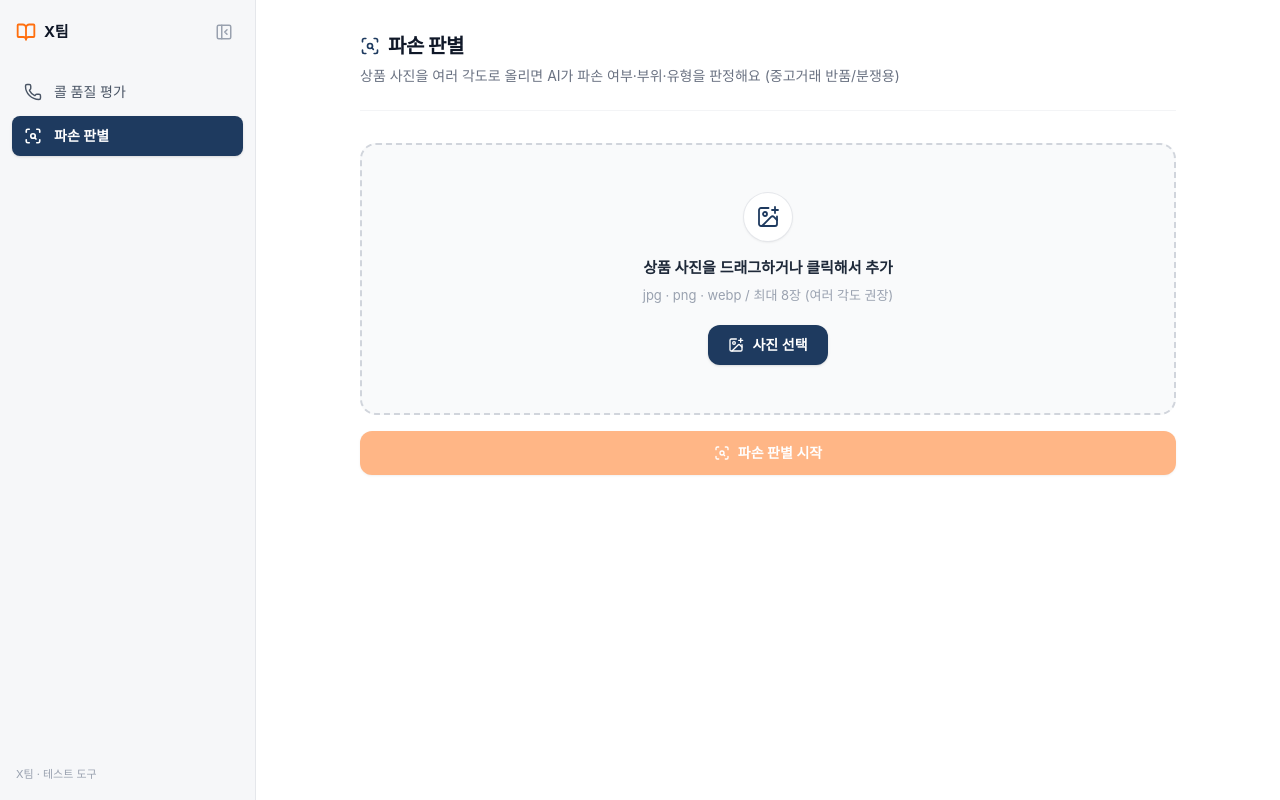
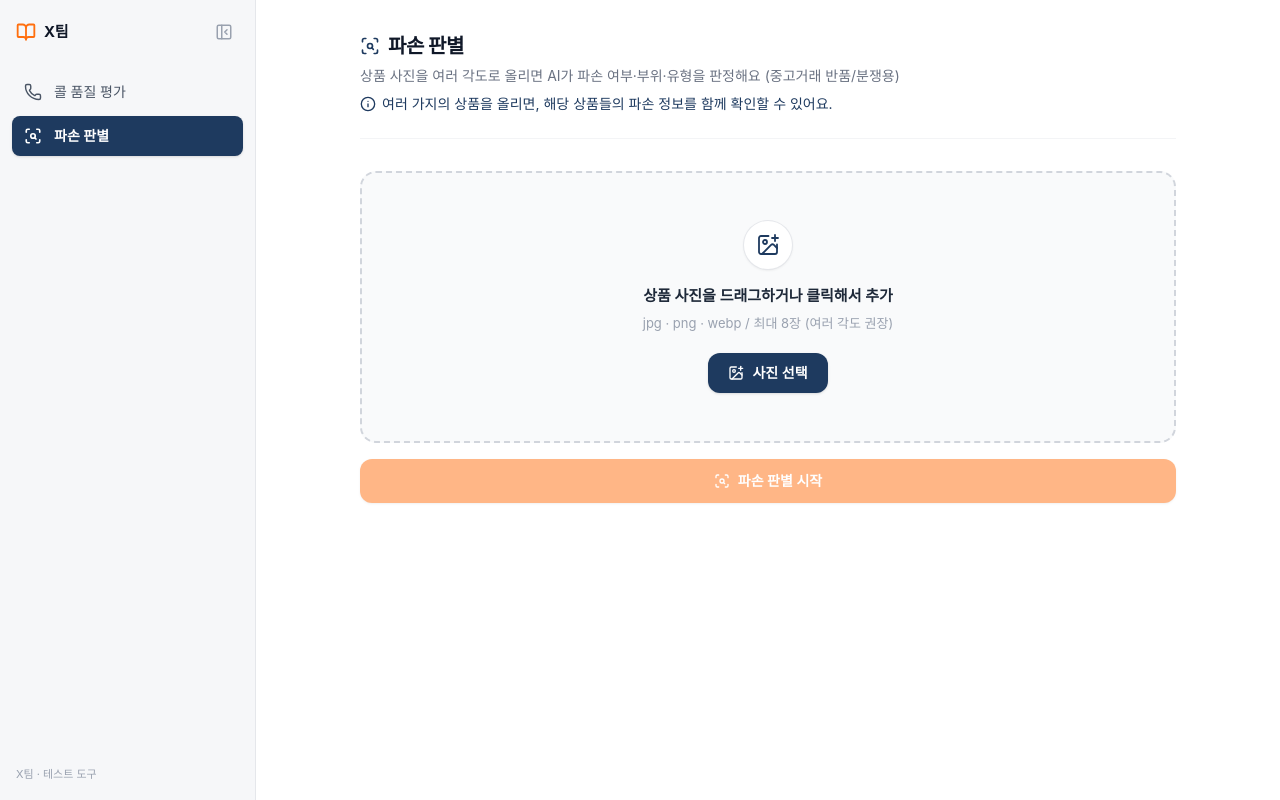
Before and after one commit to daangnservice-com/qms_qradar, a Next.js app: page /damage in a window 1280 px wide. Built offline with nearby package versions, Linux system fonts and the light colour scheme.

Commit message:
feat: 파손 판별 안내 문구(여러 상품 업로드) 추가

```diff
--- a/app/damage/page.tsx
+++ b/app/damage/page.tsx
@@ -1,7 +1,7 @@
 "use client";
 
 import { useState } from "react";
-import { ScanSearch, Loader2, AlertCircle } from "lucide-react";
+import { ScanSearch, Loader2, AlertCircle, Info } from "lucide-react";
 import type { DamageResult } from "@/lib/types";
 import DamageUpload from "@/components/damage/DamageUpload";
 import DamageResultView from "@/components/damage/DamageResultView";
@@ -43,6 +43,10 @@ export default function DamagePage() {
         <p className="mt-1.5 text-sm text-gray-500">
           상품 사진을 여러 각도로 올리면 AI가 파손 여부·부위·유형을 판정해요 (중고거래 반품/분쟁용)
         </p>
+        <p className="mt-2 flex items-start gap-1.5 text-sm text-navy">
+          <Info className="mt-0.5 h-4 w-4 shrink-0" />
+          <span>여러 가지의 상품을 올리면, 해당 상품들의 파손 정보를 함께 확인할 수 있어요.</span>
+        </p>
       </header>
 
       <form onSubmit={submit} className="mt-8 space-y-4">
```
